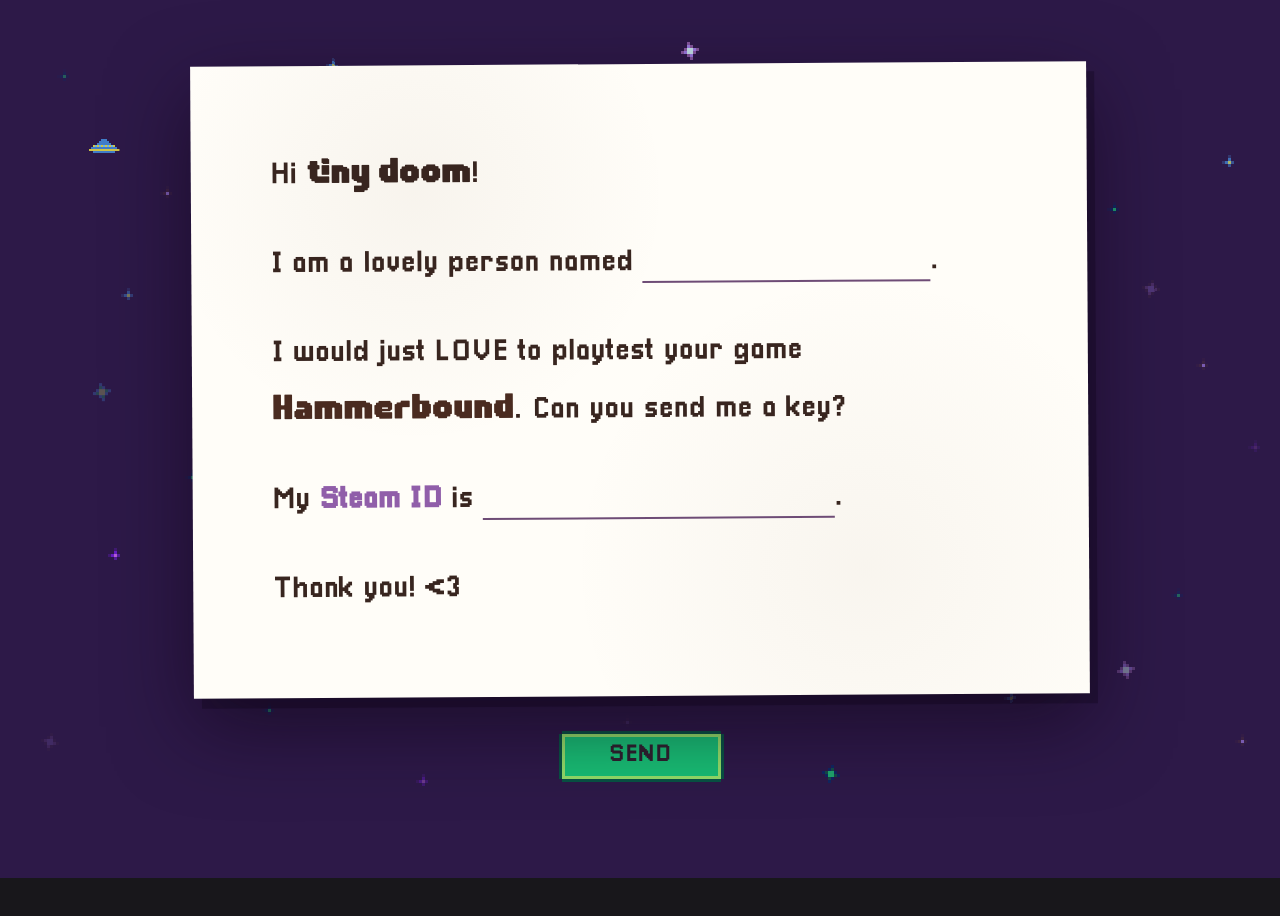
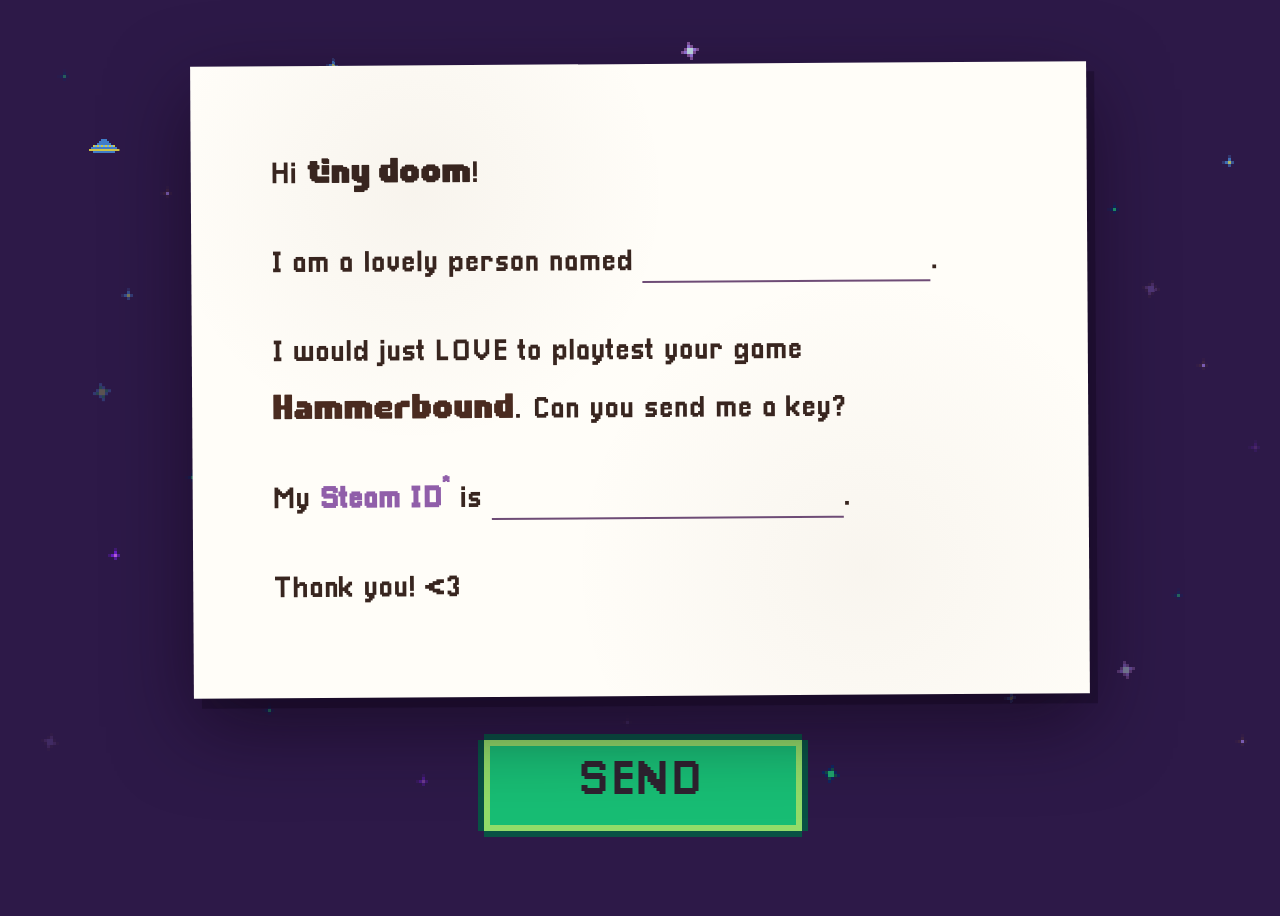
Before and after one commit to tiny-doom/tinydoom.com, a Next.js app: page / in a window 1280 px wide. Shown: the top 916 px of the page. Before the commit the page ends 878 px from the top, so only its background shows below. Built offline with nearby package versions, Linux system fonts and the light colour scheme.

Commit message:
Enlarge send button and clarify Steam ID help

```diff
--- a/src/app/globals.css
+++ b/src/app/globals.css
@@ -103,17 +103,17 @@
 }
 
 .hammerbound-confirm-button {
-	min-width: 168px;
-	min-height: 54px;
+	width: min(336px, calc(100vw - 2rem));
+	min-height: 108px;
 	cursor: pointer;
-	border: 12px solid transparent;
+	border: 24px solid transparent;
 	border-image:
-		url("/art/hammerbound/confirm-normal.png") 4 fill / 12px / 0 stretch;
+		url("/art/hammerbound/confirm-normal.png") 4 fill / 24px / 0 stretch;
 	background: transparent;
-	padding: 0.2rem 1.4rem;
+	padding: 0.4rem 2.8rem;
 	color: #2e222f;
 	font-family: "Hammerbound Pixellari", sans-serif;
-	font-size: 1.5rem;
+	font-size: 3rem;
 	line-height: 1;
 	image-rendering: pixelated;
 }
@@ -403,6 +403,12 @@
 	outline-offset: 3px;
 }
 
+.steam-id-hint {
+	margin-left: 0.08em;
+	font-size: 0.55em;
+	vertical-align: super;
+}
+
 .steam-id-tooltip {
 	position: fixed;
 	top: 50%;
--- a/src/app/page.tsx
+++ b/src/app/page.tsx
@@ -87,8 +87,9 @@
 									type="button"
 									className="steam-id-trigger"
 									aria-describedby="steam-id-tooltip"
+									aria-label="Steam ID, how to find it"
 								>
-									Steam ID
+									Steam ID<sup className="steam-id-hint">*</sup>
 								</button>
 								<span
 									id="steam-id-tooltip"
```
